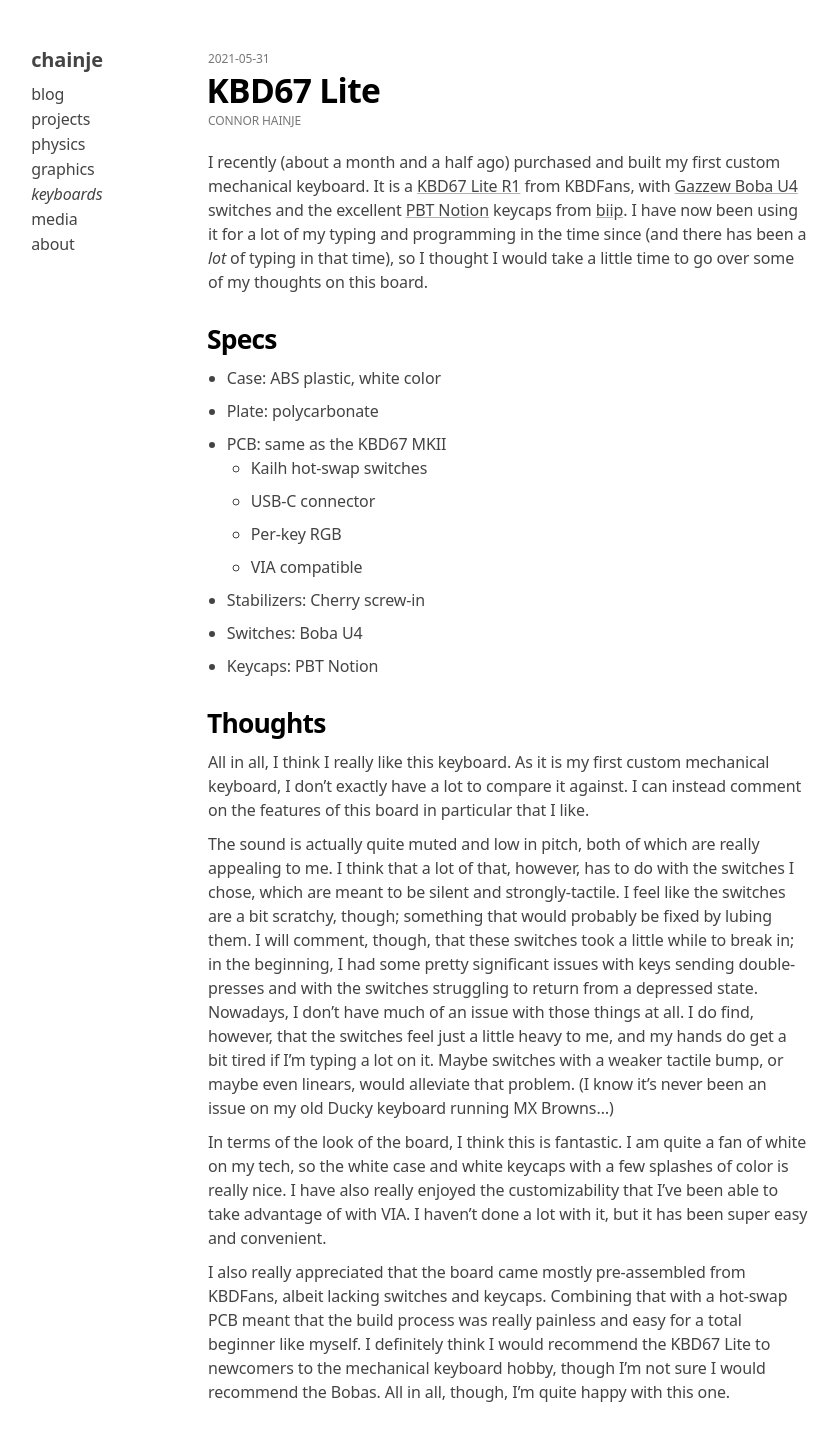
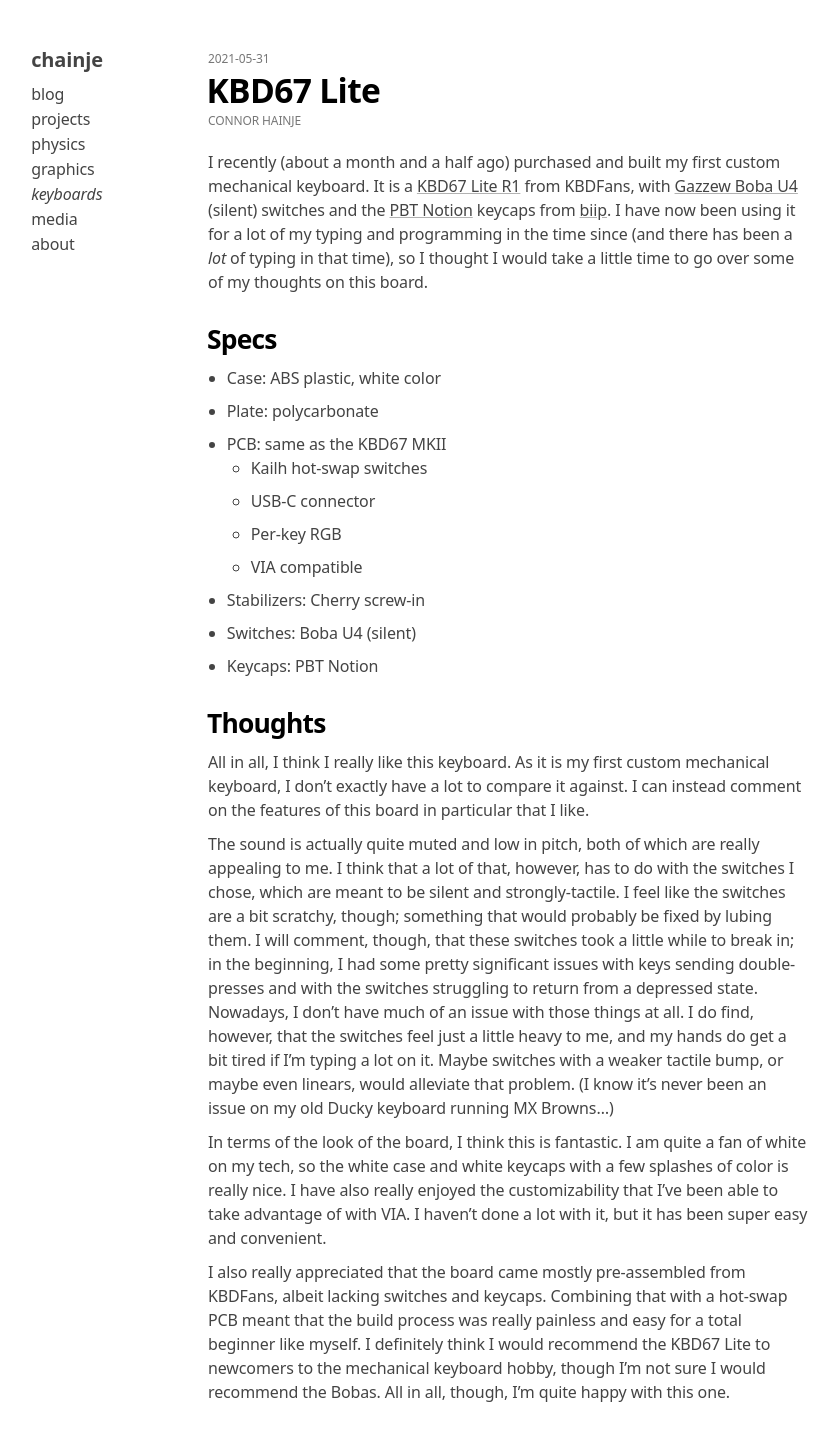
Before and after one commit to cmhainje/cmhainje.github.io, a Jekyll site: the page built from keyboards/_posts/2021-05-31-kbd67.md, in a window 1280 px wide. Shown: the whole page, without its empty margins (132-970 px from the left). Built offline with Jekyll 4.4.1, drawn with Linux system fonts in a browser that asks for light colours; some web fonts are replaced.

```diff
--- a/keyboards/_posts/2021-05-31-kbd67.md
+++ b/keyboards/_posts/2021-05-31-kbd67.md
@@ -4,12 +4,12 @@ title: KBD67 Lite
 ---
 
 I recently (about a month and a half ago) purchased and built my first custom
-mechanical keyboard. It is a [KBD67 Lite R1][kb] from KBDFans, with
-[Gazzew Boba U4][boba] switches and the excellent [PBT Notion][caps] keycaps
-from [biip][biip]. I have now been using it for a lot of my typing and
-programming in the time since (and there has been a _lot_ of typing in that
-time), so I thought I would take a little time to go over some of my thoughts on
-this board.
+mechanical keyboard. It is a [KBD67 Lite R1][kb] from KBDFans, with [Gazzew
+Boba U4][boba] (silent) switches and the [PBT Notion][caps] keycaps from
+[biip][biip]. I have now been using it for a lot of my typing and programming
+in the time since (and there has been a _lot_ of typing in that time), so I
+thought I would take a little time to go over some of my thoughts on this
+board.
 
 ## Specs
 
@@ -21,7 +21,7 @@ this board.
     - Per-key RGB
     - VIA compatible
 - Stabilizers: Cherry screw-in
-- Switches: Boba U4
+- Switches: Boba U4 (silent)
 - Keycaps: PBT Notion
 
 ## Thoughts
```
